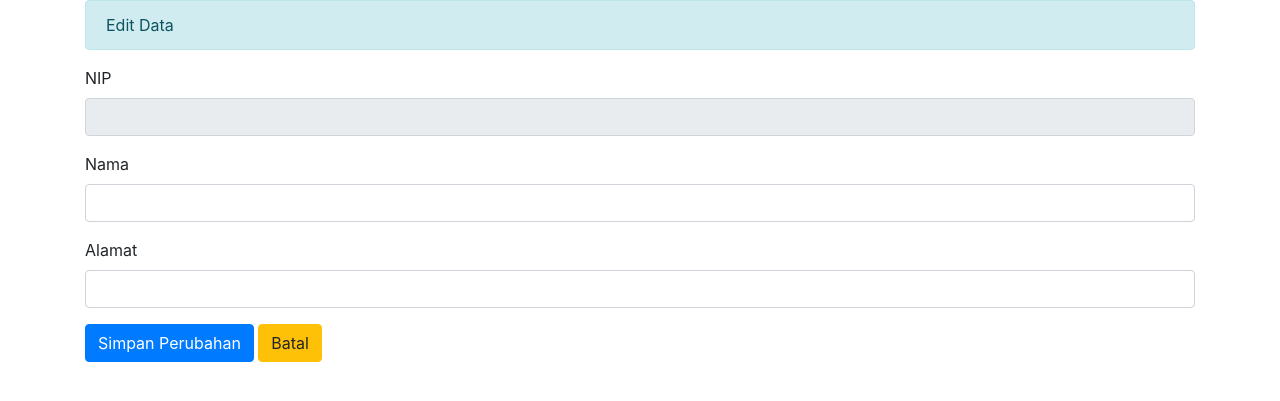
After one commit to pahrulirfan/200101003-web-dasar-2020, a PHP site: page /CRUD/dosen/update.php in a window 1280 px wide. The commit adds this page. Shown: the top 401 px of the page. Run offline with PHP 8.4, Linux system fonts and the light colour scheme; data that the repository does not hold is empty.

Commit message:
update data fix

```diff
--- a/CRUD/dosen/index.php
+++ b/CRUD/dosen/index.php
@@ -40,7 +40,7 @@
                     <a href="delete.php?nip=<?php echo $isi->nip; ?>"
                        class="btn btn-danger">Del</a>
 
-                    <a href="update.php?nip=<?php echo $isi->nip; ?>"
+                    <a href="update.php?url-nip=<?php echo $isi->nip; ?>"
                        class="btn btn-warning">Edit</a>
                 </td>
             </tr>
--- /dev/null
+++ b/CRUD/dosen/update.php
@@ -0,0 +1,56 @@
+<!doctype html>
+<html>
+<head>
+    <title>Data Dosen</title>
+    <link rel="stylesheet" href="https://cdn.jsdelivr.net/npm/bootstrap@4.5.3/dist/css/bootstrap.min.css">
+    <!--    <link rel="stylesheet" href="../../bootstrap/css/bootstrap.min.css">-->
+</head>
+<body>
+<div class="container">
+    <div class="alert alert-info">Edit Data</div>
+    <?php
+    require '../koneksi.php';
+    // proses menampilkan data
+    if (isset($_GET['url-nip'])) {
+        $input_nip = $_GET['url-nip'];
+        $query = "SELECT * FROM dosen WHERE nip='$input_nip'";
+        $result = mysqli_query($link, $query);
+        $isi = mysqli_fetch_object($result);
+    }
+
+    // proses simpan data
+    if (isset($_POST['simpan'])) {
+        $input_nip = $_POST['txtnip'];
+        $input_nama = $_POST['txtnama'];
+        $input_alamat = $_POST['txtalamat'];
+
+        $query = "UPDATE dosen SET nama_dosen='$input_nama', alamat='$input_alamat' WHERE nip='$input_nip'";
+        $result = mysqli_query($link, $query);
+        if ($result) {
+            header('location: index.php');
+        } else {
+            echo 'Gagal disimpan : ' . mysqli_error($link);
+        }
+    }
+    ?>
+    <form action="" method="post">
+        <div class="form-group">
+            <label for="">NIP</label>
+            <input type="text" class="form-control" name="txtnip" value="<?= $isi->nip; ?>" readonly>
+        </div>
+        <div class="form-group">
+            <label for="">Nama</label>
+            <input type="text" class="form-control" name="txtnama" value="<?= $isi->nama_dosen; ?>">
+        </div>
+        <div class="form-group">
+            <label for="">Alamat</label>
+            <input type="text" class="form-control" name="txtalamat" value="<?= $isi->alamat; ?>">
+        </div>
+        <input type="submit" class="btn btn-primary"
+               name="simpan" value="Simpan Perubahan">
+        <a href="index.php" class="btn btn-warning">Batal</a>
+    </form>
+
+</div>
+</body>
+</html>
```
